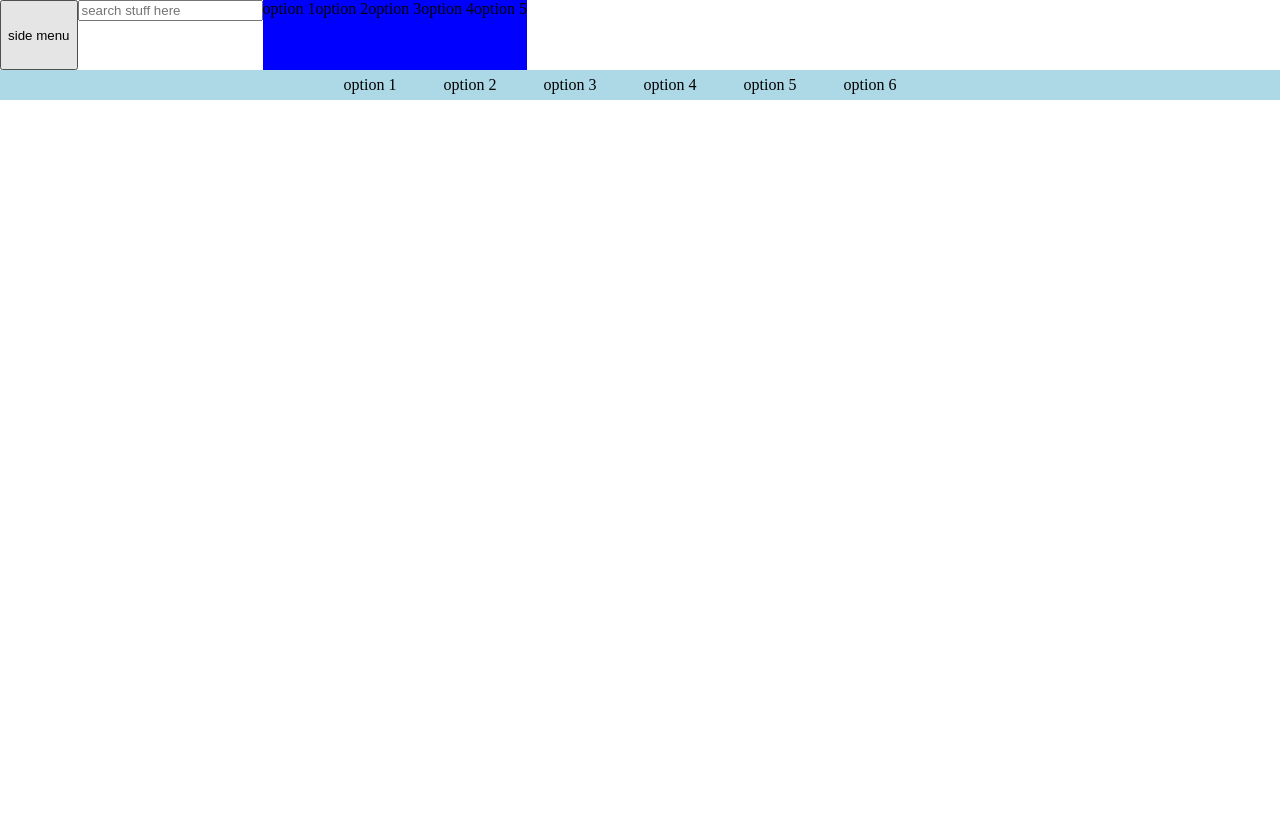
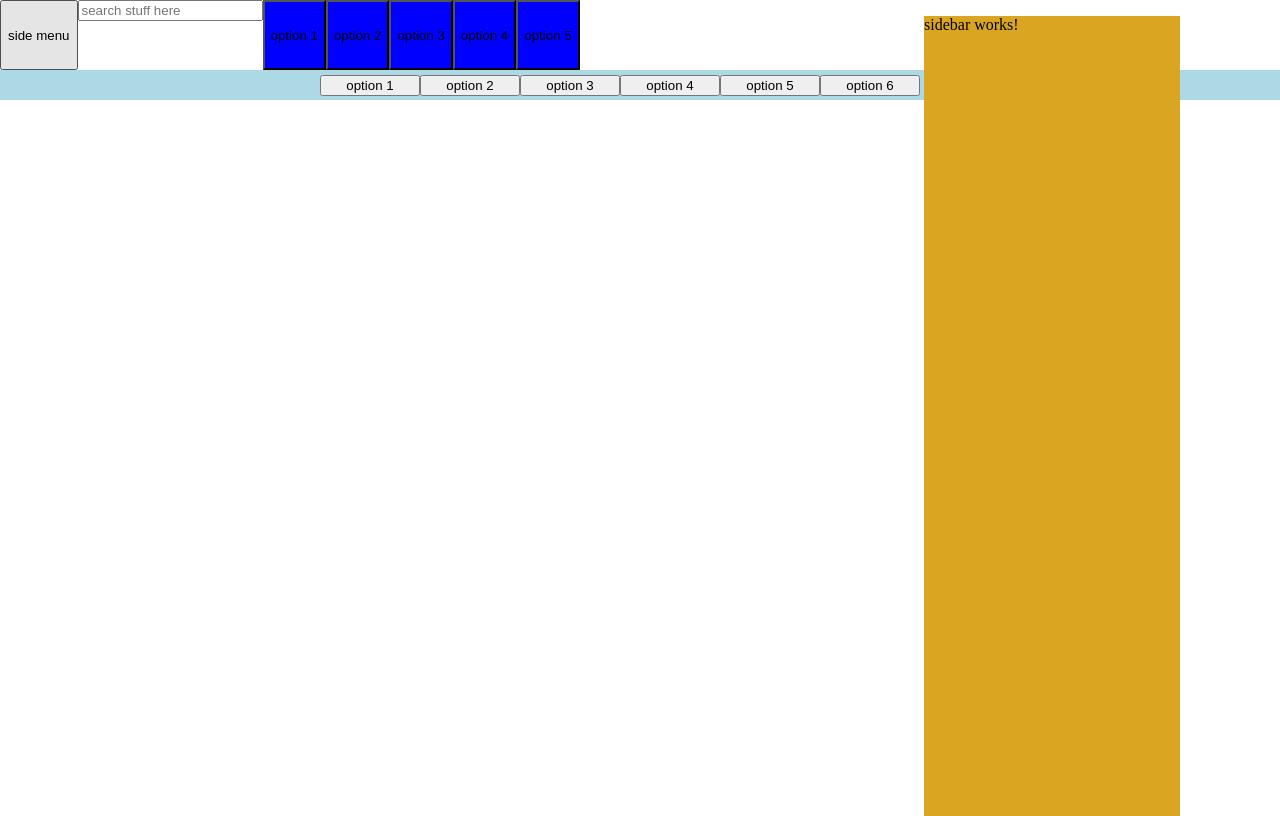
Before and after one commit to tylergreason/more-learning, an Angular app: page / in a window 1280 px wide. Built offline with nearby package versions, Linux system fonts and the light colour scheme.

Commit message:
Rendering sidebar

```diff
--- a/src/app/app.module.ts
+++ b/src/app/app.module.ts
@@ -4,11 +4,13 @@ import { NgModule } from '@angular/core';
 import { AppRoutingModule } from './app-routing.module';
 import { AppComponent } from './app.component';
 import { NavbarComponent } from './navbar/navbar.component';
+import { SidebarComponent } from './sidebar/sidebar.component';
 
 @NgModule({
   declarations: [
     AppComponent,
-      NavbarComponent
+      NavbarComponent,
+      SidebarComponent
    ],
   imports: [
     BrowserModule,
--- a/src/app/navbar/navbar.component.html
+++ b/src/app/navbar/navbar.component.html
@@ -6,21 +6,23 @@
         >
     </span>
     <span class='navbar-top-options'>
-        <span class='navbar-top-option'>option 1</span>
-        <span class='navbar-top-option'>option 2</span>
-        <span class='navbar-top-option'>option 3</span>
-        <span class='navbar-top-option'>option 4</span>
-        <span class='navbar-top-option'>option 5</span>
+        <button class='navbar-top-option'>option 1</button>
+        <button class='navbar-top-option'>option 2</button>
+        <button class='navbar-top-option'>option 3</button>
+        <button class='navbar-top-option'>option 4</button>
+        <button class='navbar-top-option'>option 5</button>
     </span>
 </div>
 
 <div class="navbar-bottom">
     <span class='navbar-bottom-options'>
-        <span class='navbar-bottom-option'>option 1</span>
-        <span class='navbar-bottom-option'>option 2</span>
-        <span class='navbar-bottom-option'>option 3</span>
-        <span class='navbar-bottom-option'>option 4</span>
-        <span class='navbar-bottom-option'>option 5</span>
-        <span class='navbar-bottom-option'>option 6</span>
+        <button class='navbar-bottom-option'>option 1</button>
+        <button class='navbar-bottom-option'>option 2</button>
+        <button class='navbar-bottom-option'>option 3</button>
+        <button class='navbar-bottom-option'>option 4</button>
+        <button class='navbar-bottom-option'>option 5</button>
+        <button class='navbar-bottom-option'>option 6</button>
     </span>
 </div>
+
+<app-sidebar class="active"></app-sidebar>
--- /dev/null
+++ b/src/app/sidebar/sidebar.component.html
@@ -0,0 +1,3 @@
+<p>
+  sidebar works!
+</p>
--- /dev/null
+++ b/src/app/sidebar/sidebar.component.scss
@@ -0,0 +1,15 @@
+
+    p {
+
+        height: 100vh;
+        width: 20vw;
+        position: absolute;
+        right: 100px;
+        top: 0px;
+        background-color: goldenrod;
+    }
+
+
+.active {
+    left: 0px;
+}
--- /dev/null
+++ b/src/app/sidebar/sidebar.component.ts
@@ -0,0 +1,15 @@
+import { Component, OnInit } from '@angular/core';
+
+@Component({
+  selector: 'app-sidebar',
+  templateUrl: './sidebar.component.html',
+  styleUrls: ['./sidebar.component.scss']
+})
+export class SidebarComponent implements OnInit {
+
+  constructor() { }
+
+  ngOnInit() {
+  }
+
+}
```
Also changed, not shown: 1 other file (tests, documents, lock files or other folders).
